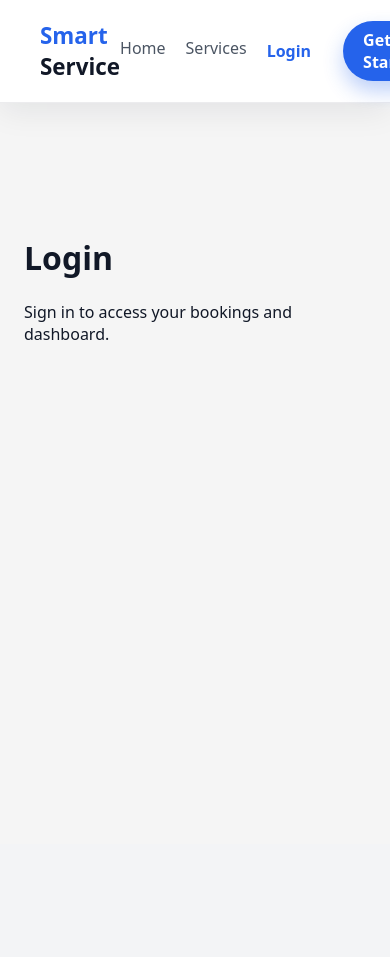
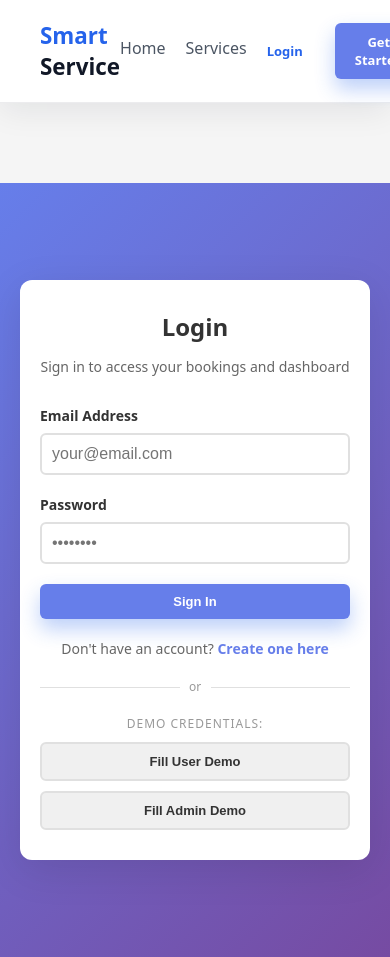
Before and after one commit to iqbal30003/Smart-Service-Booking-Platform, a React (Create React App) app in the folder client/: page /login in a window 390 px wide. Shown: the top 957 px of the page. Before the commit the page ends 844 px from the top, so only its background shows below. Built offline with nearby package versions, Linux system fonts and the light colour scheme; the HTML template or start-up script is replaced by a standard one.

Commit message:
feat(auth): add Login page with form, validation, and styles
Add Login.js with email/password form, client-side validation, demo credential buttons, and mock login flow. Add Auth.css for responsive auth styling.

```diff
--- a/client/src/pages/Login.js
+++ b/client/src/pages/Login.js
@@ -1,10 +1,124 @@
-import React from 'react';
+import React, { useState } from 'react';
+import { useNavigate, Link } from 'react-router-dom';
+import '../styles/Auth.css';
 
 function Login() {
+  const [email, setEmail] = useState('');
+  const [password, setPassword] = useState('');
+  const [error, setError] = useState('');
+  const [loading, setLoading] = useState(false);
+  const navigate = useNavigate();
+
+  const handleSubmit = async (e) => {
+    e.preventDefault();
+    setError('');
+
+    // Basic validation
+    if (!email || !password) {
+      setError('Please fill in all fields');
+      return;
+    }
+
+    if (!/^[^\s@]+@[^\s@]+\.[^\s@]+$/.test(email)) {
+      setError('Please enter a valid email');
+      return;
+    }
+
+    setLoading(true);
+
+    try {
+      // TODO: Replace with actual API call
+      // const response = await axios.post('/api/auth/login', { email, password });
+      // localStorage.setItem('token', response.data.token);
+      // localStorage.setItem('user', JSON.stringify(response.data.user));
+
+      // Mock login
+      console.log('Login attempt:', { email, password });
+      localStorage.setItem('token', 'mock-token-' + Date.now());
+      localStorage.setItem('user', JSON.stringify({ email, role: 'user' }));
+
+      navigate('/dashboard');
+    } catch (err) {
+      setError(err.response?.data?.message || 'Login failed. Please try again.');
+    } finally {
+      setLoading(false);
+    }
+  };
+
   return (
-    <main className="page">
-      <h1>Login</h1>
-      <p>Sign in to access your bookings and dashboard.</p>
+    <main className="page auth-page">
+      <div className="auth-container">
+        <div className="auth-card">
+          <h1>Login</h1>
+          <p className="subtitle">Sign in to access your bookings and dashboard</p>
+
+          {error && <div className="alert alert-error">{error}</div>}
+
+          <form onSubmit={handleSubmit} className="auth-form">
+            <div className="form-group">
+              <label htmlFor="email">Email Address</label>
+              <input
+                type="email"
+                id="email"
+                value={email}
+                onChange={(e) => setEmail(e.target.value)}
+                placeholder="your@email.com"
+                disabled={loading}
+              />
+            </div>
+
+            <div className="form-group">
+              <label htmlFor="password">Password</label>
+              <input
+                type="password"
+                id="password"
+                value={password}
+                onChange={(e) => setPassword(e.target.value)}
+                placeholder="••••••••"
+                disabled={loading}
+              />
+            </div>
+
+            <button
+              type="submit"
+              className="btn btn-primary btn-block"
+              disabled={loading}
+            >
+              {loading ? 'Signing in...' : 'Sign In'}
+            </button>
+          </form>
+
+          <p className="auth-footer">
+            Don't have an account? <Link to="/register">Create one here</Link>
+          </p>
+
+          <div className="divider">or</div>
+
+          <div className="demo-section">
+            <p className="demo-label">Demo Credentials:</p>
+            <button
+              type="button"
+              className="btn btn-secondary btn-block"
+              onClick={() => {
+                setEmail('user@example.com');
+                setPassword('password123');
+              }}
+            >
+              Fill User Demo
+            </button>
+            <button
+              type="button"
+              className="btn btn-secondary btn-block"
+              onClick={() => {
+                setEmail('admin@example.com');
+                setPassword('admin123');
+              }}
+            >
+              Fill Admin Demo
+            </button>
+          </div>
+        </div>
+      </div>
     </main>
   );
 }
--- /dev/null
+++ b/client/src/styles/Auth.css
@@ -0,0 +1,215 @@
+.auth-page {
+  display: flex;
+  justify-content: center;
+  align-items: center;
+  min-height: calc(100vh - 70px);
+  background: linear-gradient(135deg, #667eea 0%, #764ba2 100%);
+  padding: 20px;
+}
+
+.auth-container {
+  width: 100%;
+  max-width: 420px;
+}
+
+.auth-card {
+  background: white;
+  padding: 40px;
+  border-radius: 12px;
+  box-shadow: 0 10px 40px rgba(0, 0, 0, 0.1);
+}
+
+.auth-card h1 {
+  margin: 0 0 10px 0;
+  font-size: 28px;
+  color: #333;
+  text-align: center;
+}
+
+.subtitle {
+  text-align: center;
+  color: #666;
+  margin-bottom: 30px;
+  font-size: 14px;
+}
+
+.auth-form {
+  margin-bottom: 20px;
+}
+
+.form-group {
+  margin-bottom: 20px;
+}
+
+.form-group label {
+  display: block;
+  margin-bottom: 8px;
+  font-weight: 600;
+  color: #333;
+  font-size: 14px;
+}
+
+.form-group input {
+  width: 100%;
+  padding: 12px;
+  border: 2px solid #e0e0e0;
+  border-radius: 6px;
+  font-size: 14px;
+  transition: all 0.3s ease;
+  box-sizing: border-box;
+}
+
+.form-group input:focus {
+  outline: none;
+  border-color: #667eea;
+  box-shadow: 0 0 0 3px rgba(102, 126, 234, 0.1);
+}
+
+.form-group input:disabled {
+  background-color: #f5f5f5;
+  cursor: not-allowed;
+}
+
+.alert {
+  padding: 12px 16px;
+  border-radius: 6px;
+  margin-bottom: 20px;
+  font-size: 14px;
+}
+
+.alert-error {
+  background-color: #fee;
+  color: #c33;
+  border-left: 4px solid #c33;
+}
+
+.btn {
+  padding: 12px 24px;
+  border: none;
+  border-radius: 6px;
+  font-size: 14px;
+  font-weight: 600;
+  cursor: pointer;
+  transition: all 0.3s ease;
+  text-decoration: none;
+  display: inline-block;
+  text-align: center;
+}
+
+.btn-primary {
+  background-color: #667eea;
+  color: white;
+}
+
+.btn-primary:hover:not(:disabled) {
+  background-color: #5568d3;
+  transform: translateY(-2px);
+  box-shadow: 0 5px 15px rgba(102, 126, 234, 0.3);
+}
+
+.btn-secondary {
+  background-color: #f0f0f0;
+  color: #333;
+  border: 2px solid #e0e0e0;
+}
+
+.btn-secondary:hover:not(:disabled) {
+  background-color: #e8e8e8;
+  border-color: #d0d0d0;
+}
+
+.btn-block {
+  width: 100%;
+  display: block;
+}
+
+.btn:disabled {
+  opacity: 0.6;
+  cursor: not-allowed;
+}
+
+.auth-footer {
+  text-align: center;
+  margin: 20px 0;
+  color: #666;
+  font-size: 14px;
+}
+
+.auth-footer a {
+  color: #667eea;
+  text-decoration: none;
+  font-weight: 600;
+}
+
+.auth-footer a:hover {
+  text-decoration: underline;
+}
+
+.divider {
+  text-align: center;
+  margin: 20px 0;
+  color: #999;
+  font-size: 12px;
+  position: relative;
+}
+
+.divider::before,
+.divider::after {
+  content: '';
+  position: absolute;
+  top: 50%;
+  width: 45%;
+  height: 1px;
+  background-color: #e0e0e0;
+}
+
+.divider::before {
+  left: 0;
+}
+
+.divider::after {
+  right: 0;
+}
+
+.demo-section {
+  margin-top: 20px;
+}
+
+.demo-label {
+  text-align: center;
+  color: #999;
+  font-size: 12px;
+  margin-bottom: 10px;
+  text-transform: uppercase;
+  letter-spacing: 1px;
+}
+
+.demo-section .btn-secondary {
+  margin-bottom: 10px;
+  font-size: 13px;
+}
+
+.demo-section .btn-secondary:last-child {
+  margin-bottom: 0;
+}
+
+/* Responsive design */
+@media (max-width: 480px) {
+  .auth-card {
+    padding: 30px 20px;
+  }
+
+  .auth-card h1 {
+    font-size: 24px;
+  }
+
+  .form-group input {
+    padding: 10px;
+    font-size: 16px; /* Prevents zoom on mobile */
+  }
+
+  .btn {
+    padding: 10px 20px;
+    font-size: 13px;
+  }
+}
```
